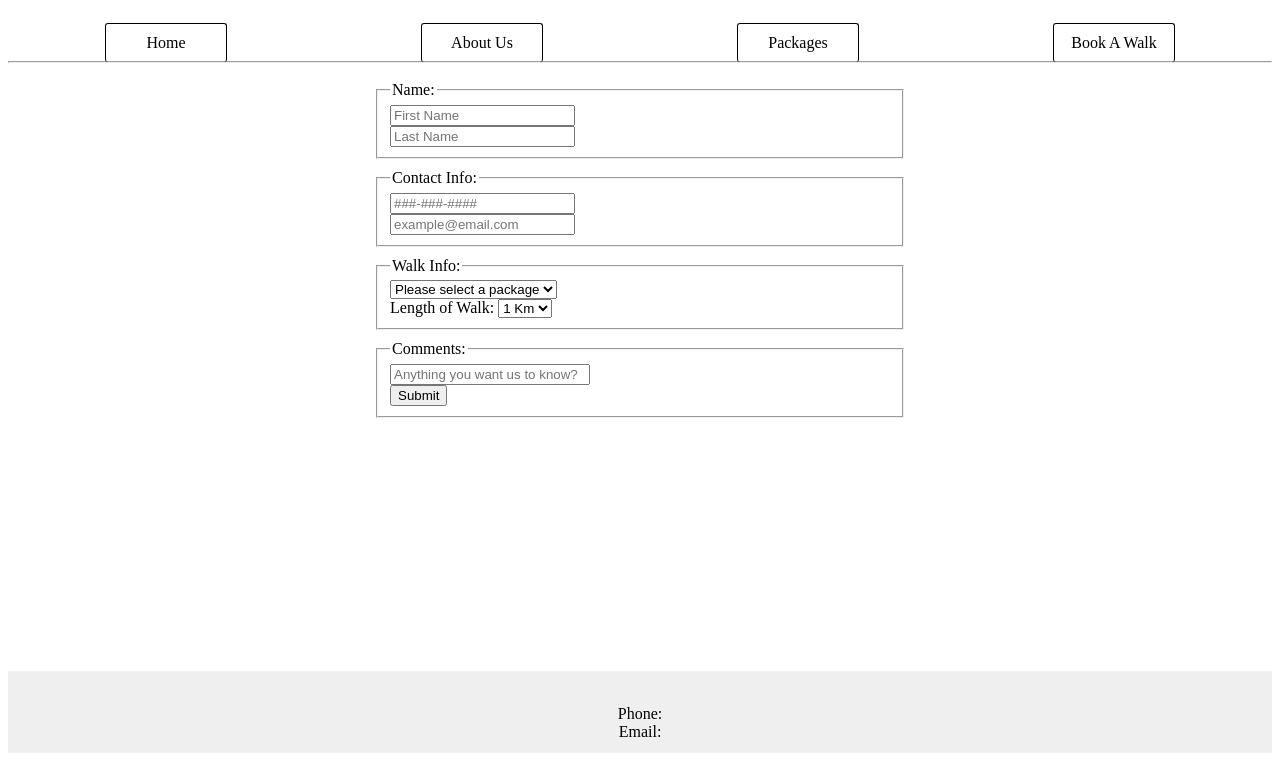
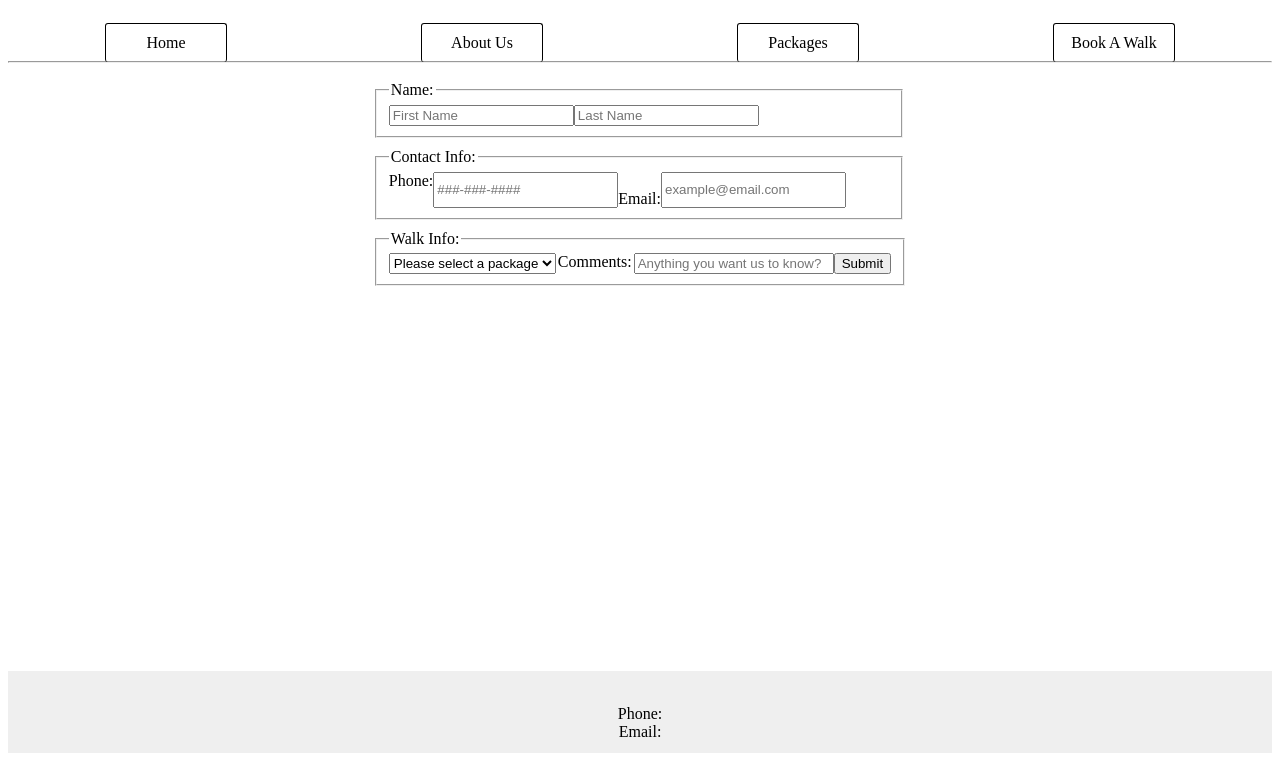
Before and after one commit to liamebirge/dogWalking, a plain HTML site: page bookAWalk.html in a window 1280 px wide. Shown: the part 48-809 px from the top of the page. Drawn offline with Linux system fonts and the light colour scheme.

Commit message:
change form style

```diff
--- a/bookAWalk.html
+++ b/bookAWalk.html
@@ -28,8 +28,8 @@
 					<!--phone number, email, route/length of walk-->
 					<fieldset class="contact">
 					<legend>Contact Info:</legend>
-						<input type="text" name="phoneNumber" placeholder="###-###-####" /><br />
-						<input type="text" name="email" placeholder="example@email.com" /><br />
+						Phone: <input type="text" name="phoneNumber" placeholder="###-###-####" /><br />
+						Email: <input type="text" name="email" placeholder="example@email.com" /><br />
 					</fieldset>
 					<fieldset class="contact">
 						<legend>Walk Info:</legend>
@@ -40,16 +40,6 @@
 							<option value="3">King Pup</option>
 							<option value="4">Golden Leash</option>
 						</select><br />
-						Length of Walk:
-						<select id="walkLength">
-							<option value="1">1 Km</option>
-							<option value="2">2 Km</option>
-							<option value="3">3 Km</option>
-							<option value="4">4 Km</option>
-							<option value="5">5 Km</option>
-						</select>
-					</fieldset>
-					<fieldset class="contact">
 						<legend>Comments:</legend>
 						<input style="width:200px;" type="text" name="comments" placeholder="Anything you want us to know?"><br />
 						<input type="submit" value="Submit" />
--- a/dogWalkingStyle.css
+++ b/dogWalkingStyle.css
@@ -49,6 +49,7 @@ a:hover{
 	border-bottom: none;
 }
 fieldset{
+	display:flex;
 	width:500px;
 	margin-top:10px;
 	margin-bottom
```
